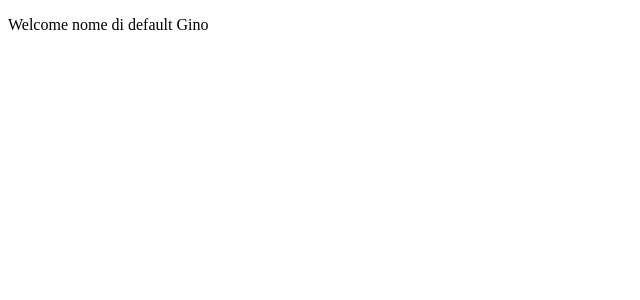
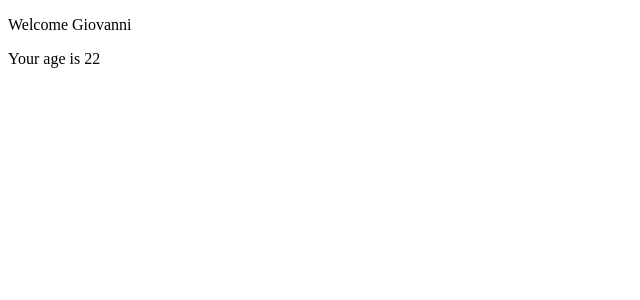
Before and after one commit to nazart88/Esercizi_React, a React (Create React App) app in the folder esercizi-component/es_prop/: page / in a window 1280 px wide. Shown: the top 300 px of the page, without its empty margins (0-640 px from the left). Built offline with nearby package versions, Linux system fonts and the light colour scheme.

Commit message:
esercizio 3

```diff
--- /dev/null
+++ b/esercizi-component/es_prop/src/Age.js
@@ -0,0 +1,9 @@
+import React from "react";
+
+class Age extends React.Component {
+    render() {
+        return <p> Your age is {this.props.age}</p>
+    }
+}
+
+export default Age;
--- a/esercizi-component/es_prop/src/App.js
+++ b/esercizi-component/es_prop/src/App.js
@@ -8,7 +8,7 @@ class App extends React.Component {
 
         return (
             <div>
-                <Welcome />
+                <Welcome name={Name} age="22"/>
             </div>
         )
     }
--- a/esercizi-component/es_prop/src/Welcome.js
+++ b/esercizi-component/es_prop/src/Welcome.js
@@ -1,5 +1,5 @@
 import React from "react";
-
+import Age from "./Age";
 
 
 
@@ -13,6 +13,7 @@ class Welcome extends React.Component {
         return (
             <div>
                 <p> Welcome  {this.props.name}</p>
+                <p><Age age={this.props.age} /></p>
             </div>
         )
     }
@@ -20,6 +21,7 @@ class Welcome extends React.Component {
 
 Welcome.defaultProps = {
     name: "nome di default Gino",
+    age: 34
 }
 
 export default Welcome;
```
